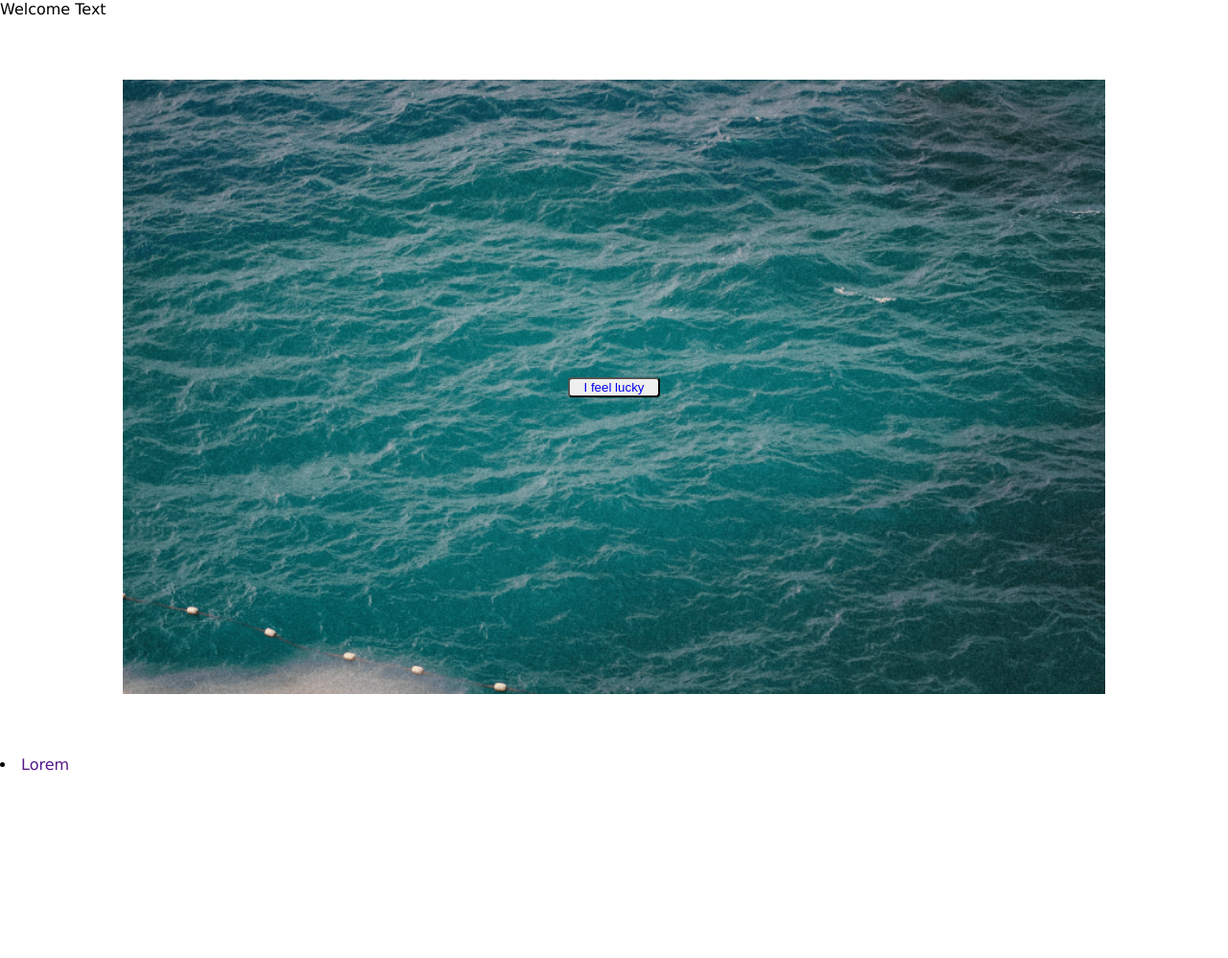
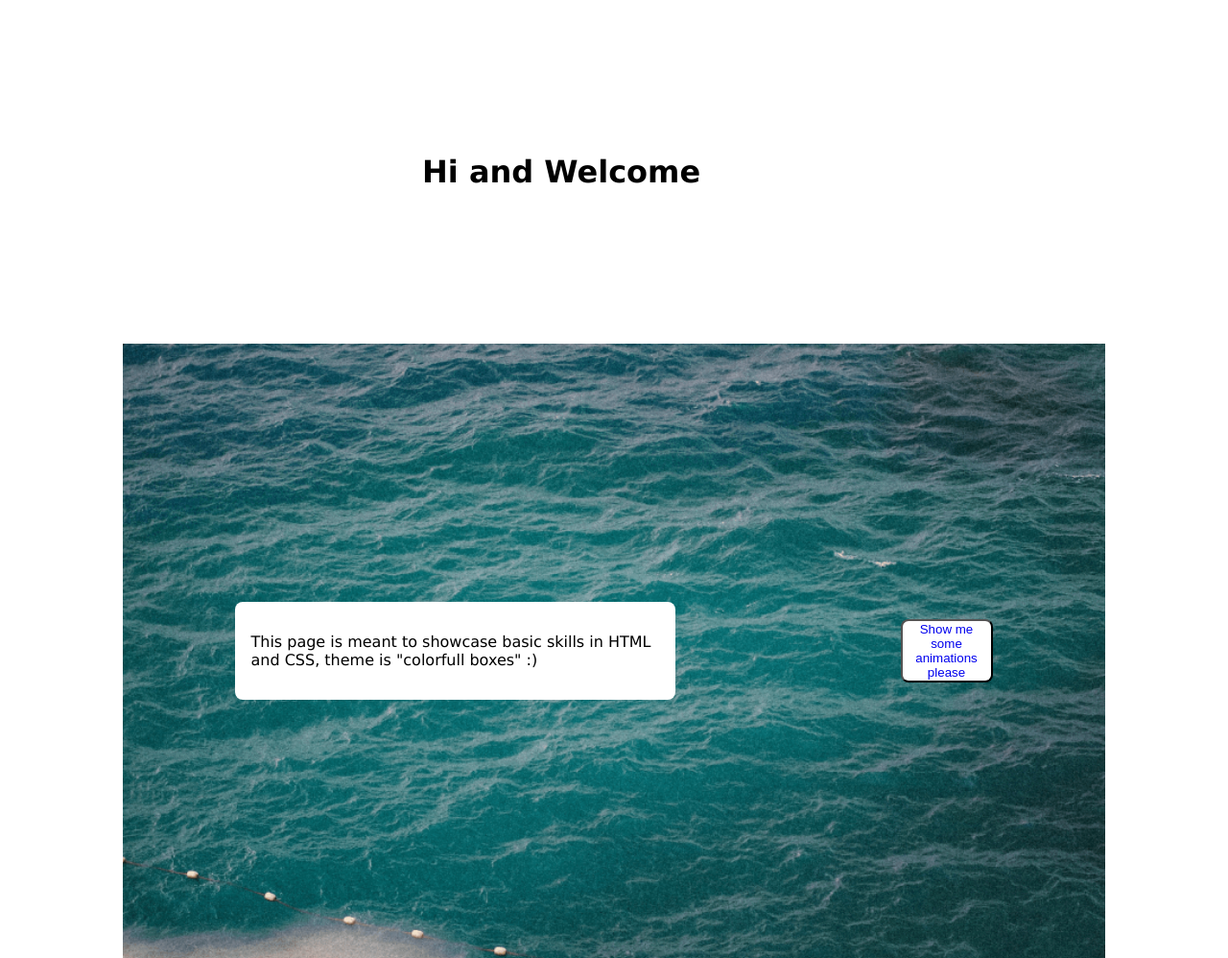
Before and after one commit to sudijuma/KreativtArbeidskrav, a plain HTML site: page index.html in a window 1280 px wide. Shown: the whole page at 96% size. Before the commit the page ends 806 px from the top, so only its background shows below. Drawn offline with Linux system fonts and the light colour scheme.

Commit message:
final
final commit?

```diff
--- a/css/styles.css
+++ b/css/styles.css
@@ -20,7 +20,7 @@ body {
 
 .heroBanner {
   display: flex;
-  justify-content: center;
+  justify-content: space-around;
   align-items: center;
   background-image: url(/upload/vatten.png);
   background-size: cover;
@@ -29,17 +29,28 @@ body {
   height: 40em;
 }
 
+.textContainerLandingPage {
+  width: 45ch;
+  background-color: white;
+  padding: 16px;
+  border-radius: 8px;
+}
+
 a {
   text-decoration: none;
 }
 
+a:visited {
+  color: purple;
+}
+
 .btn {
   width: 6rem;
-  border-radius: 4px;
+  border-radius: 8px;
+  background-color: white;
 }
 
 .btn:hover {
-  background-color: black;
   color: white;
 }
 
@@ -62,12 +73,25 @@ a {
   }
 }
 
+.h1Container {
+  width: 25em;
+  margin: 10em auto;
+}
+
+.welcomeBanner {
+  margin: 0 auto;
+}
+
 .gridContainer {
   display: grid;
   grid-template-columns: 250px 250px 250px;
   justify-content: center;
   gap: 16px;
   margin: 0 auto;
+}
+
+.solid {
+  border-top: 4px solid black;
 }
 
 .animationItem {
@@ -82,15 +106,19 @@ a {
   0% {
     background-color: red;
   }
+
   25% {
     background-color: yellow;
   }
+
   50% {
     background-color: blue;
   }
+
   75% {
     background-color: green;
   }
+
   100% {
     background-color: red;
   }
@@ -131,3 +159,12 @@ a {
 .copyPasta:hover {
   transform: rotate(180deg);
 }
+
+.headerContainer {
+  margin: 0 auto;
+}
+
+.responsive {
+  width: 100%;
+  height: auto;
+}
--- a/index.html
+++ b/index.html
@@ -7,16 +7,21 @@
     <link rel="stylesheet" href="./css/styles.css" />
   </head>
   <body>
-    <header class="topNav">Welcome Text</header>
     <main class="homePage">
+      <div class="h1Container">
+        <h1 class="welcomeBanner">Hi and Welcome</h1>
+      </div>
       <div class="heroBanner">
-        <button type="button" class="btn btn-primary">
-          <a href="./main.html">I feel lucky</a>
+        <div class="textContainerLandingPage">
+          <p class="welcomText">
+            This page is meant to showcase basic skills in HTML and CSS, theme
+            is "colorfull boxes" :)
+          </p>
+        </div>
+        <button type="button" class="btn">
+          <a href="./main.html">Show me some animations please</a>
         </button>
       </div>
     </main>
-    <footer class="footer">
-      <li class="footerNav"><a href="" class="footerNavigation">Lorem</a></li>
-    </footer>
   </body>
 </html>
```
Also changed, not shown: main.html (+20 -0 lines).
